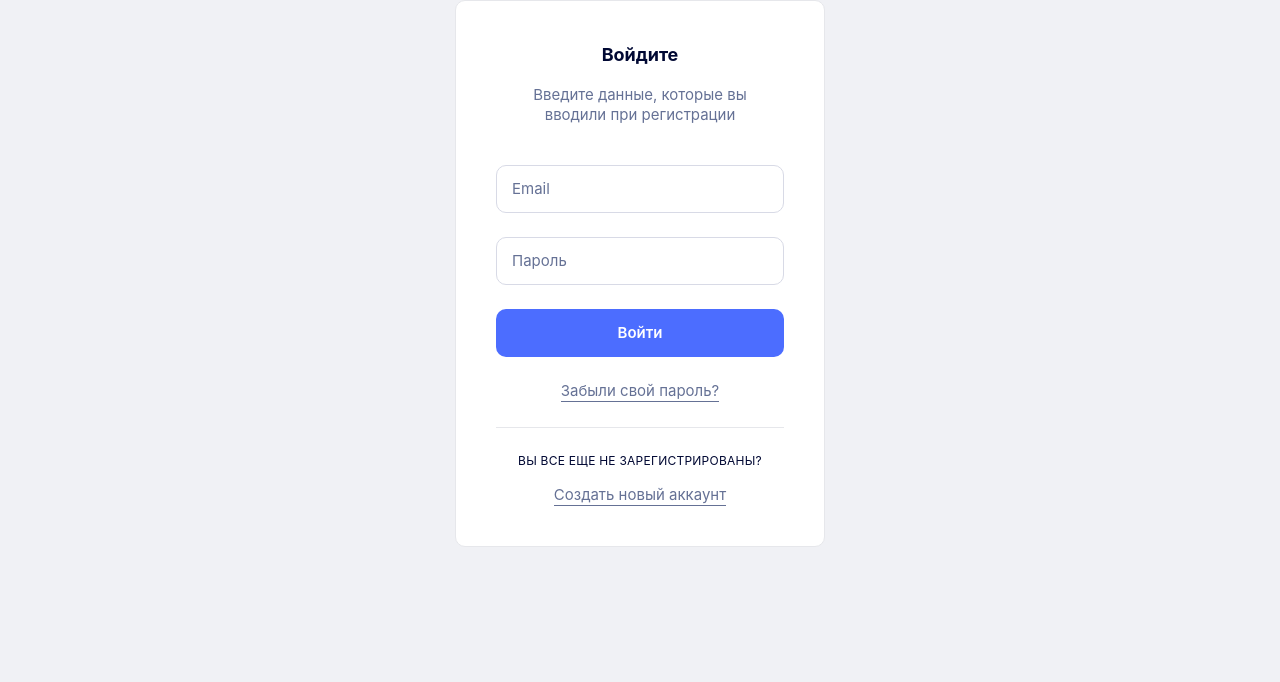
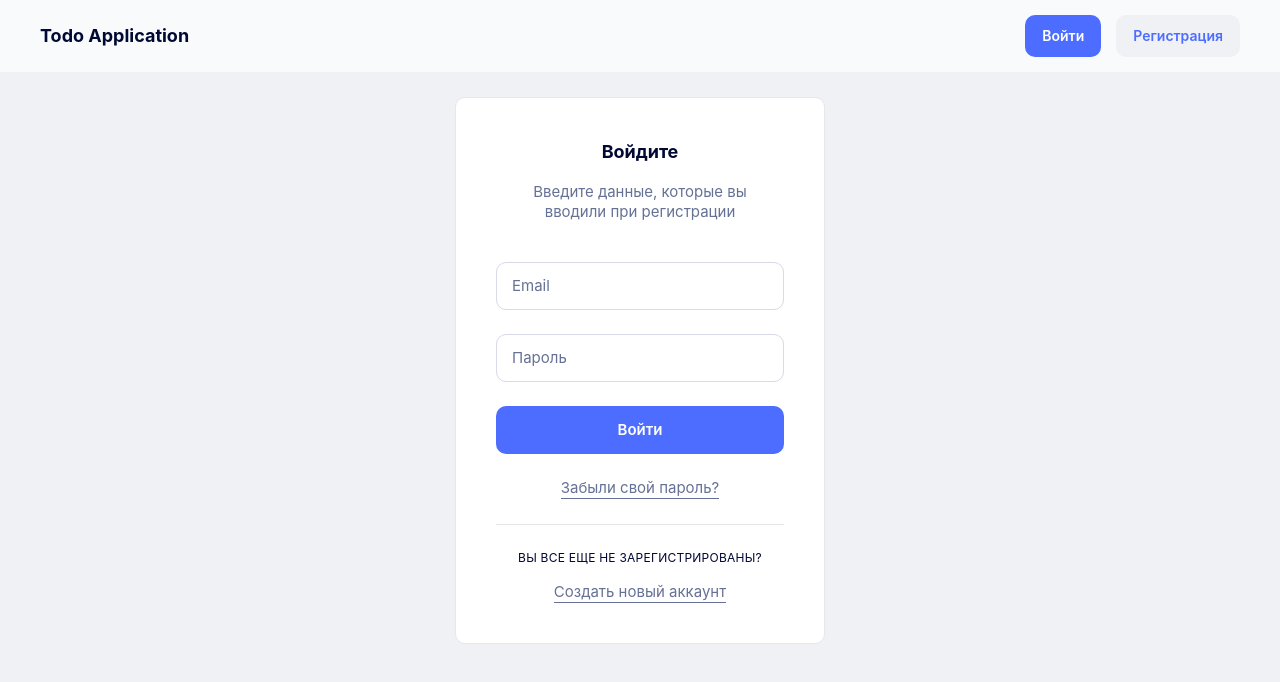
Before and after one commit to hello-kozloff/react-todo-app, a React app: page /login in a window 1280 px wide. Shown: the top 682 px of the page. Built offline with nearby package versions, Linux system fonts and the light colour scheme.

Commit message:
Create header component

```diff
--- a/src/App.js
+++ b/src/App.js
@@ -14,10 +14,13 @@ import {
   ProjectsPage,
 } from './components/pages';
 
+import Header from './components/parts/Header';
+
 function App() {
   return (
     <div className="App">
       <Router>
+        <Header />
         <Switch>
           <Route path="/login">
             <AuthorizationPage />
--- /dev/null
+++ b/src/components/parts/Header/Header.js
@@ -0,0 +1,30 @@
+import React from 'react';
+
+import { Link } from 'react-router-dom';
+import { Button } from '../../common';
+
+import classes from './Header.module.css';
+
+const Header = () => (
+  <header className={classes.component}>
+    <div className={classes.container}>
+      <Link to="/" className={classes.logo}>
+        Todo Application
+      </Link>
+      <div className={classes.auth}>
+        <Link to="/login">
+          <Button type="button" theme="primary" size="small">
+            Войти
+          </Button>
+        </Link>
+        <Link to="/register">
+          <Button type="button" theme="secondary" size="small">
+            Регистрация
+          </Button>
+        </Link>
+      </div>
+    </div>
+  </header>
+);
+
+export default Header;
--- /dev/null
+++ b/src/components/parts/Header/Header.module.css
@@ -0,0 +1,67 @@
+@import "../../../styles/main.css";
+
+/**
+ ** Component
+ */
+.component {
+    padding: 15px 0;
+    margin-bottom: 25px;
+    background-color: var(--text-invert);
+}
+
+@media (max-width: 576px) {
+    .component {
+        margin-bottom: 15px;
+    }
+}
+
+/**
+ ** Container
+ */
+.container {
+    max-width: 1200px;
+    margin: 0 auto;
+    padding: 0 15px;
+
+    display: flex;
+    align-items: center;
+    justify-content: space-between;
+}
+
+@media (max-width: 576px) {
+    .container {
+        flex-direction: column;
+    }
+}
+
+/**
+ ** Logo
+ */
+.logo {
+    text-decoration: none;
+    font-weight: bold;
+    font-size: 18px;
+    color: var(--text-primary);
+
+    outline: none;
+
+    transition: var(--transition-delay) var(--transition-type);
+}
+
+.logo:hover,
+.logo:focus {
+    color: var(--brand-primary);
+}
+
+@media (max-width: 576px) {
+    .logo {
+        margin-bottom: 15px;
+    }
+}
+
+/**
+ ** Auth
+ */
+.auth > a:not(:first-child) {
+    margin-left: 15px;
+}
--- /dev/null
+++ b/src/components/parts/Header/index.js
@@ -0,0 +1,3 @@
+import Header from './Header';
+
+export default Header;
```
